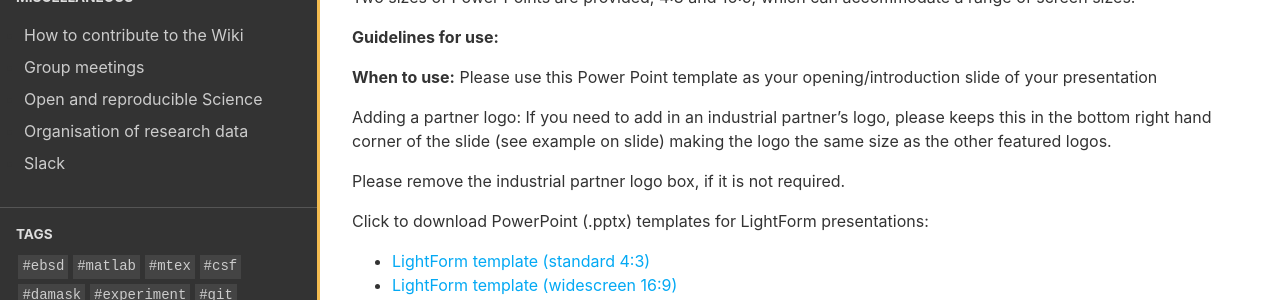
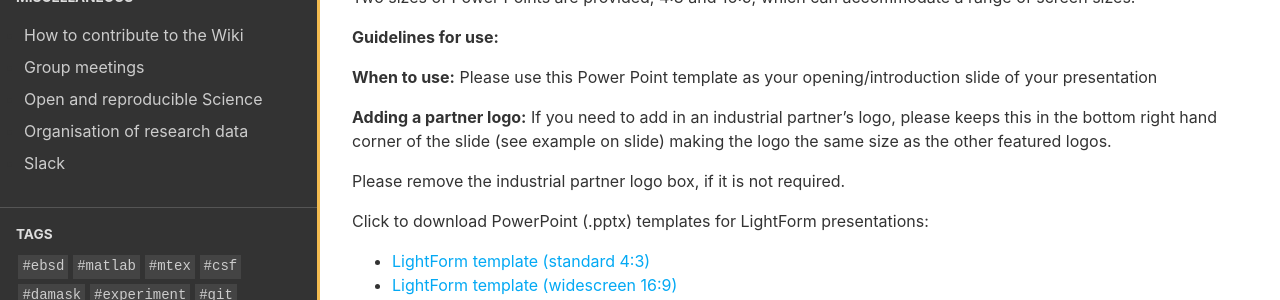
Before and after one commit to LightForm-group/wiki, a Jekyll site: the page built from collections/_handbook/Power Point Templates.md, in a window 1280 px wide. Shown: the part 308-608 px from the top of the page. Built offline with Jekyll 4.4.1, drawn with Linux system fonts in a browser that asks for light colours.

Commit message:
Update Power Point Templates.md

```diff
--- a/collections/_handbook/Power Point Templates.md
+++ b/collections/_handbook/Power Point Templates.md
@@ -11,7 +11,7 @@ Two sizes of Power Points are provided, 4:3 and 16:9, which can accommodate a ra
 
 **When to use:** Please use this Power Point template as your opening/introduction slide of your presentation
 
-Adding a partner logo: If you need to add in an industrial partner’s logo, please keeps this in the bottom right hand corner of the slide (see example on slide) making the logo the same size as the other featured logos.
+**Adding a partner logo:** If you need to add in an industrial partner’s logo, please keeps this in the bottom right hand corner of the slide (see example on slide) making the logo the same size as the other featured logos.
 
 Please remove the industrial partner logo box, if it is not required.
 
```
